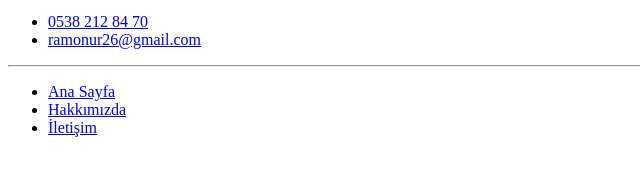
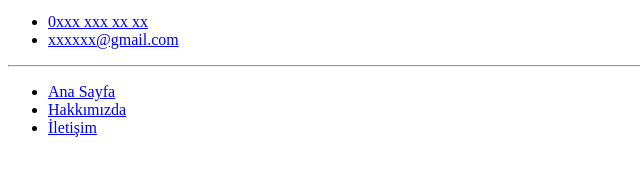
Before and after one commit to onurabbasoglu26/FrontEndHTMLProject1, a plain HTML site: page contact.html in a window 1280 px wide. Shown: the part 548-724 px from the top of the page, 0-640 px from the left. Drawn offline with Linux system fonts and the light colour scheme.

Commit message:
duzenleme

```diff
--- a/contact.html
+++ b/contact.html
@@ -40,8 +40,8 @@
                 Beyoğlu/İstanbul
             </address>
             <ul>
-                <li><a href="tel:05382128470">0538 212 84 70</a></li>
-                <li><a href="mailto:ramonur26@gmail.com">ramonur26@gmail.com</a></li>
+                <li><a href="tel:0xxxxxxxxxx">0xxx xxx xx xx</a></li>
+                <li><a href="mailto:xxxxx@gmail.com">xxxxxx@gmail.com</a></li>
             </ul>
             <hr>
         </article>
```
